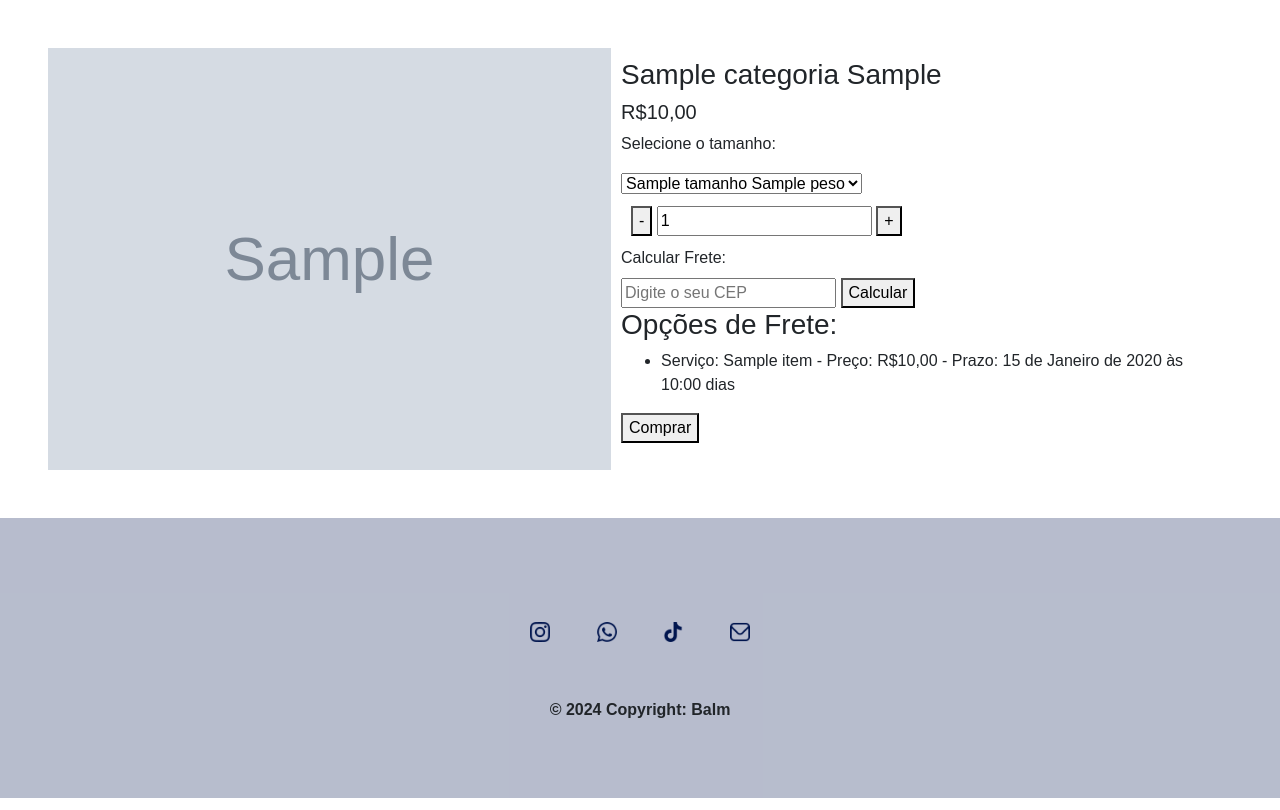
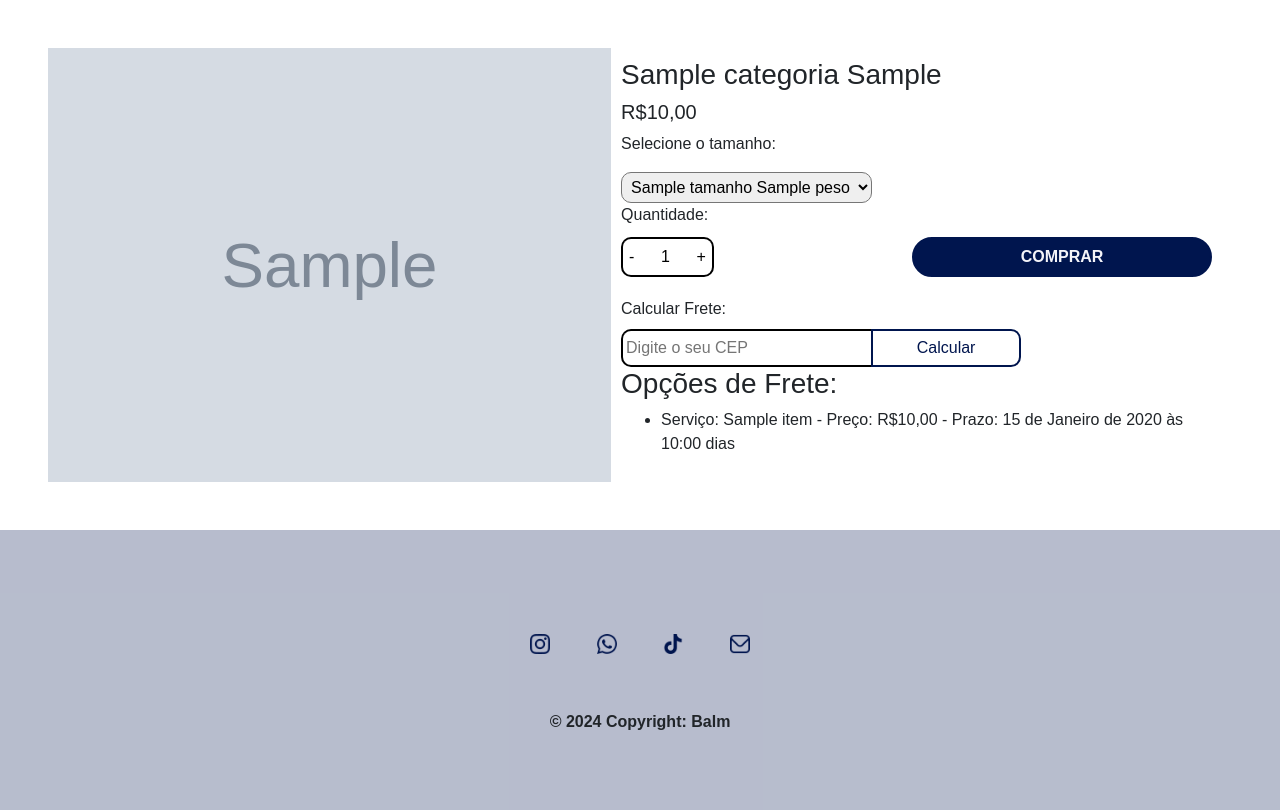
Before and after one commit to bruno-romeu/e-commerce-Django, a Django app: template velas/templates/detail.html in a window 1280 px wide. Shown: the part 170-980 px from the top of the page. Run offline with Django 5.2, Linux system fonts and the light colour scheme; tables that the repository leaves empty hold one stand-in row (values such as "Sample post"); the template is opened without the code that fills it: values that come from a table or form of the project are taken from there, most other values are stand-ins (such as "Sample title", 1, 10 or a date in 2020); grey boxes marked "Sample" are stand-in pictures; parts of the project's set-up code (start-up, migrations or seed data) failed here and were passed over; some libraries are stand-ins or nearby versions.

Commit message:
Alterações feitas no front-end do projeto, especificamente no arquivo de detail.html.

```diff
--- a/static/css/detail.css
+++ b/static/css/detail.css
@@ -12,3 +12,115 @@ main{
 div{
     margin: 10px;
 }
+
+.selecione{
+    border-radius: 10px;
+}
+
+#tamanho{
+    border-radius: 10px;
+    padding: 5px;
+}
+
+.quantity-selector{
+    margin-left: 0%;
+    letter-spacing: none;
+    display: flex;
+
+}
+
+#quantity{
+    border-style: solid;
+    border-left: none;
+    border-right: none;
+    width: 50px;
+    height: 40px;
+    border-color: #000;
+    text-align: center;
+}
+
+input[type=number]::-webkit-inner-spin-button,
+input[type=number]::-webkit-outer-spin-button{
+    -webkit-appearance: none;
+    margin: 0;
+}
+
+.btn-decrement{
+    border-style: solid;
+    border-right: none;
+    background-color: transparent;
+    border-bottom-left-radius: 10px;
+    border-top-left-radius: 10px;
+
+}
+
+.btn-increment{
+    border-style: solid;
+    border-left: none;
+    background-color: transparent;
+    border-bottom-right-radius: 10px;
+    border-top-right-radius: 10px;
+}
+
+.buscacep{
+    display: flex;
+}
+
+
+#cep{
+    border-bottom-left-radius: 10px;
+    border-top-left-radius: 10px;
+    border-style: solid;
+    padding: 3px;
+    border-color: #000;
+    border-right: none;
+    width: 250px;
+    text-align: justify;
+}
+
+.btn-cep{
+    color: #00154E;
+    background-color: transparent;
+    border-style: solid;
+    border-color: #00154E   ;
+    border-bottom-right-radius: 10px;
+    border-top-right-radius: 10px;
+    padding: 5px 8px;
+    font-weight: normal;
+    width: 150px;
+}
+
+.btn-cep:hover{
+    cursor: pointer;
+}
+
+.btn-add-cart{
+    width: 300px;
+    height: 40px;
+    color: #F4F4F9;
+    border-color: #00154E;
+    border-style: solid;
+    border-radius: 50px;
+    background-color: #00154E;
+    transition: 0.5s;
+    padding: 0px 6px ;
+    margin-top: auto;
+    margin-left: auto;
+    margin-bottom: auto;
+    align-items: center;
+    font-weight: bold;
+}
+
+.btn-add-cart:hover{
+    color:#F4F4F9;
+    background-color: #00154ec6;
+    transition: 0.5s;
+    cursor: pointer;
+}
+
+#buy{
+    display: flex;
+    justify-content: space-around;
+    margin-top: auto;
+    margin-left: auto;
+}
--- a/static/css/home.css
+++ b/static/css/home.css
@@ -145,7 +145,6 @@ h1{
 .see-more{
     position: sticky;
     margin-top: 20px;
-    border-style: none;
     color:#00154E;
     border-radius: 10px;
     padding: 5px;
--- a/velas/templates/detail.html
+++ b/velas/templates/detail.html
@@ -25,7 +25,7 @@
 
         <img class='foto-detail' src="{{ produto.foto.url }}" alt="foto do produto">
 
-        <div>
+        <div class="selecione">
             <h3>{{ produto.categoria}} {{ produto.essencia }}</h3>
             <h5>R${{ produto.valor}}</h5>
             <p>Selecione o tamanho:</p>
@@ -35,16 +35,21 @@
                 {% endfor %}
                 <br>
             </select>
-            <div class="quantity-selector">
-                <button class="btn-decrement" onclick="updateQuantity(-1)">-</button>
-                <input type="number" id="quantity" value="1" min="1">
-                <button class="btn-increment" onclick="updateQuantity(1)">+</button>
+            <br>
+            Quantidade:
+            <div id="buy">
+                <div class="quantity-selector">
+                    <button class="btn-decrement" onclick="updateQuantity(-1)">-</button>
+                    <input type="number" id="quantity" value="1" min="1">
+                    <button class="btn-increment" onclick="updateQuantity(1)">+</button>
+                </div>
+                <button type="submit" class="btn-add-cart">COMPRAR</button>
             </div>
-            <form action="" method="GET">
+            <label for="cep">Calcular Frete:</label><br>
+            <form class="buscacep" action="" method="GET">
                 {% csrf_token %}
-                <label for="cep">Calcular Frete:</label><br>
                 <input type="text" id="cep" name="cep" placeholder="Digite o seu CEP" required>
-                <button type="submit">Calcular</button>
+                <button class="btn-cep" type="submit">Calcular</button>
             </form>
             {% if frete %}
                 <h3>Opções de Frete:</h3>
@@ -59,7 +64,7 @@
                 <p class="error">{{frete_erro}}</p>
             {% endif %}
 
-            <button type="submit" class="btn-add-cart">Comprar</button>
+
         </div>
 
 
```
Also changed, not shown: velas/migrations/0015_remove_tamanho_altura_remove_tamanho_comprimento_and_more.py (added), velas/migrations/0016_tamanho_altura_tamanho_comprimento_tamanho_largura_and_more.py (added), velas/migrations/0017_alter_tamanho_altura_alter_tamanho_comprimento_and_more.py (added), velas/migrations/0018_alter_tamanho_altura_alter_tamanho_comprimento_and_more.py (added), velas/migrations/0019_remove_tamanho_altura_remove_tamanho_comprimento_and_more.py (added), velas/migrations/0020_tamanho_altura_tamanho_comprimento_tamanho_largura_and_more.py (added), velas/migrations/0021_alter_tamanho_altura_alter_tamanho_comprimento_and_more.py (added), velas/migrations/0022_alter_tamanho_altura_alter_tamanho_comprimento_and_more.py (added), velas/migrations/0023_alter_tamanho_altura_alter_tamanho_comprimento_and_more.py (added), velas/migrations/0024_alter_tamanho_altura_alter_tamanho_comprimento_and_more.py (added), velas/migrations/0025_alter_tamanho_altura_alter_tamanho_comprimento_and_more.py (added), velas/migrations/0026_alter_tamanho_altura_alter_tamanho_comprimento_and_more.py (added).
